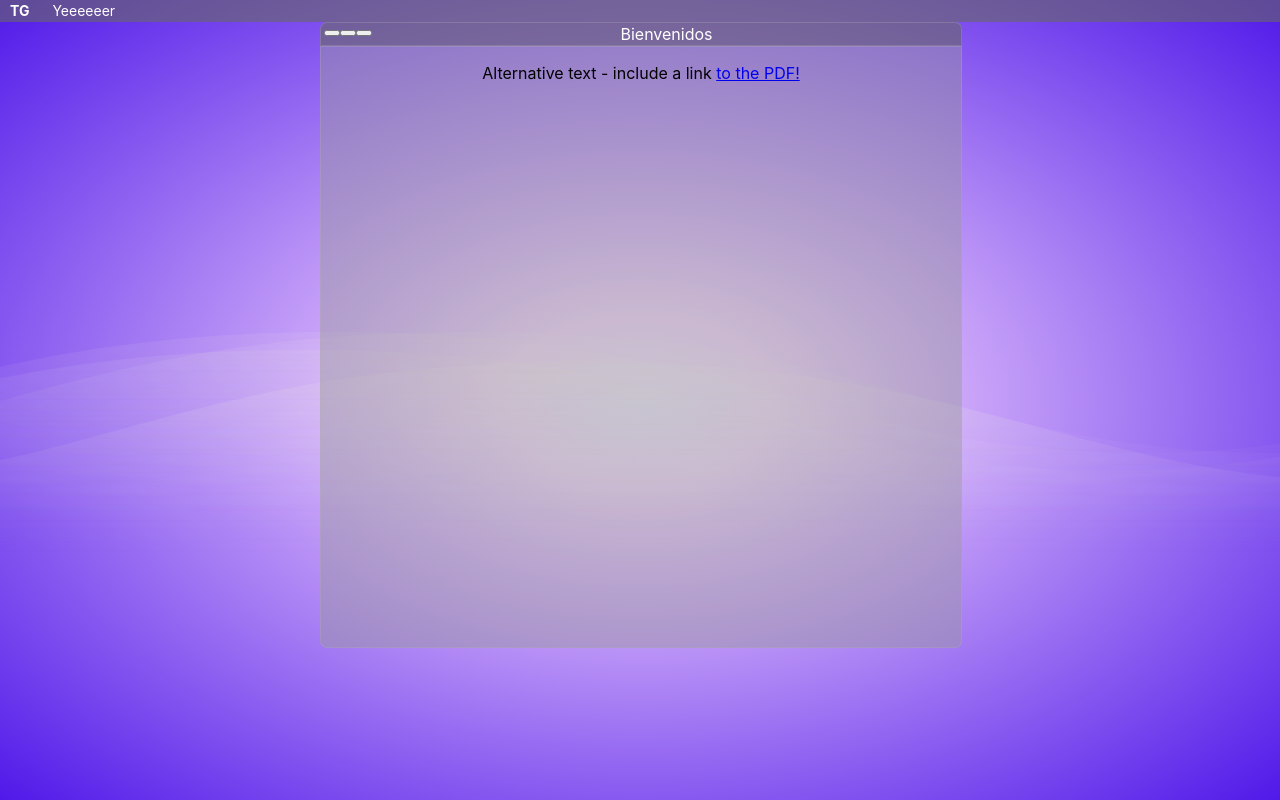
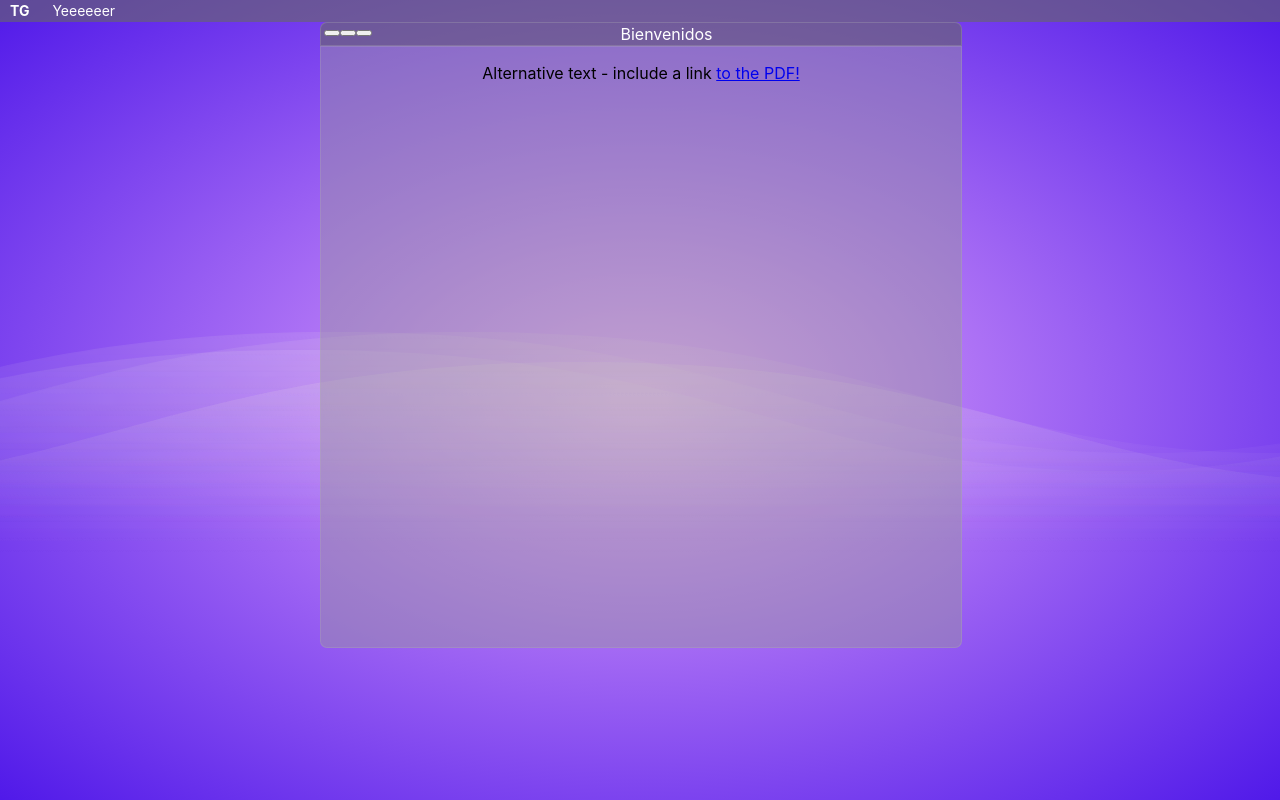
Before and after one commit to timgerstel/portfolio, a React (Create React App) app in the folder com.tgerst.portfolio/: page / in a window 1280 px wide. Shown: the top 800 px of the page. Built offline with nearby package versions, Linux system fonts and the light colour scheme.

Commit message:
wave update
Signed-off-by: Timothy Gerstel <tim.gerstel@gmail.com>

```diff
--- a/com.tgerst.portfolio/src/App.css
+++ b/com.tgerst.portfolio/src/App.css
@@ -44,19 +44,19 @@
 .wave:nth-of-type(1) {
   top: -175px;
   animation: wave 20s cubic-bezier( 0.36, 0.45, 0.63, 0.53) -.125s infinite, swell 15s ease -1.25s infinite;
-  opacity: 0.6;
+  opacity: 0.7;
 }
 
 .wave:nth-of-type(2) {
   top: -175px;
   animation: wave 30s cubic-bezier( 0.36, 0.65, 0.63, 0.53) -.125s infinite, swell 10s ease -1.25s infinite;
-  opacity: 0.6;
+  opacity: 0.7;
 }
 
 .wave:nth-of-type(3) {
   top: -175px;
   animation: wave 45s cubic-bezier( 0.36, 0.65, 0.63, 0.53) -.125s infinite, swell 10s ease -1.25s infinite;
-  opacity: 0.6;
+  opacity: 0.7;
 }
 
 @keyframes wave {
@@ -82,6 +82,7 @@ html, body {
 }
 
 body {
-  background:radial-gradient(ellipse at center, #d9c7ff81 0%, rgb(241, 210, 253) 15%, #5019e9 100%);
+  /* background:radial-gradient(ellipse at center, #bea1fc81 0%, rgb(233, 187, 252) 15%, #5019e9 100%); */
+  background:radial-gradient(rgb(225, 164, 252) 3%, #5019e9 100%);
   overflow: hidden;
 }
```
